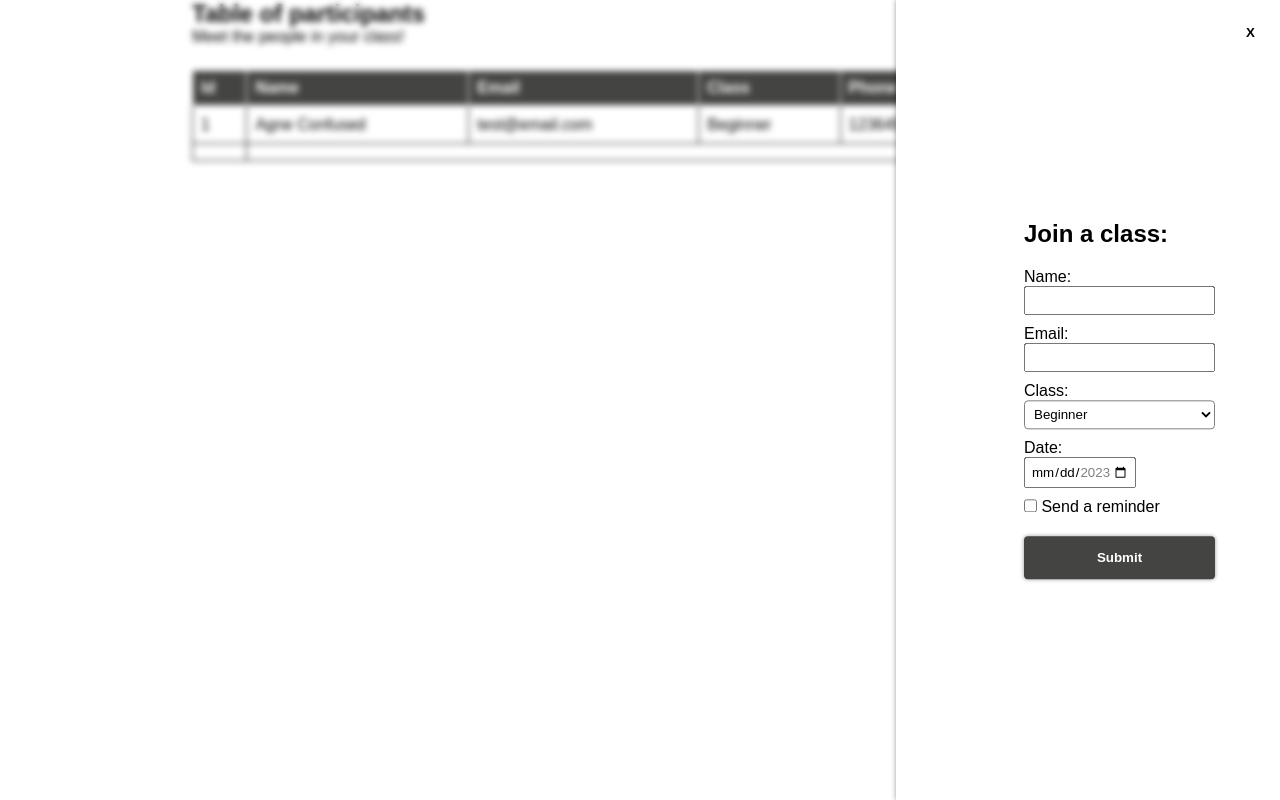
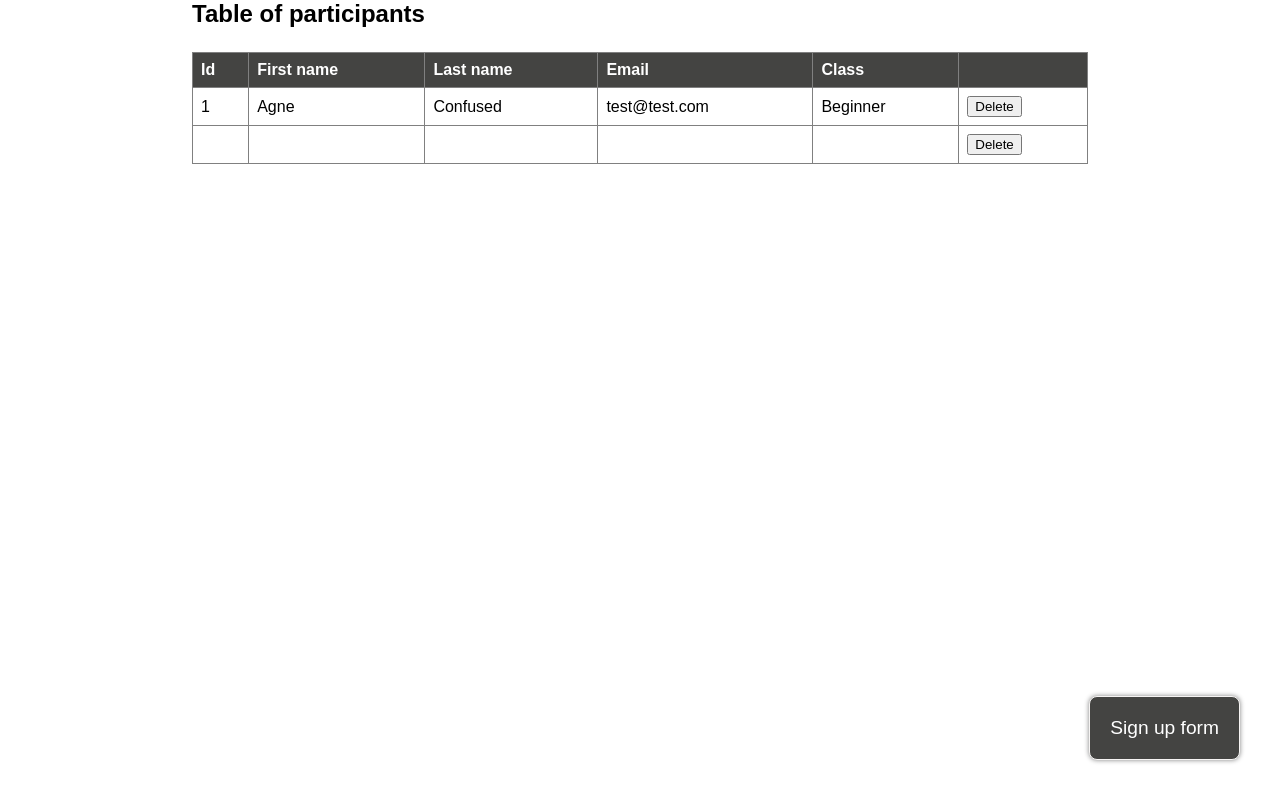
Before and after one commit to epuce/she-goes-tech, a Vue app in the folder final-task/final-vue-app/: page / in a window 1280 px wide. Built offline with nearby package versions, Linux system fonts and the light colour scheme.

Commit message:
updating final task, adding validation

```diff
--- a/final-task/final-vue-app/src/components/FrontTable.vue
+++ b/final-task/final-vue-app/src/components/FrontTable.vue
@@ -1,33 +1,36 @@
 <template>
     <div class="table-wrapper">
         <h2>Table of participants</h2>
-        <p>Meet the people in your class!</p>
+        <!-- <p>Meet the people in your class!</p> -->
         <div class="table-container">
             <table class="table">
                 <thead>
                     <tr>
                         <th>Id</th>
-                        <th>Name</th>
+                        <th>First name</th>
+                        <th>Last name</th>
                         <th>Email</th>
                         <th>Class</th>
-                        <th>Phone</th>
                         <th></th>
-
                     </tr>
                 </thead>
                 <tbody>
                     <tr>
                         <td>1</td>
-                        <td>Agne Confused</td>
-                        <td>test@email.com</td>
+                        <td>Agne </td>
+                        <td>Confused</td>
+                        <td>test@test.com</td>
                         <td>Beginner</td>
-                        <td>123645</td>
-                        <td> <button >Delete</button></td>
+                        <td> <button>Delete</button></td>
                         <!-- <td> <button @click.stop="onUserDelete(item.id)" class="user-list__delete">Delete</button></td> -->
-
                     </tr>
                     <tr>
-                        <td></td>
+                        <td>{{ id }}</td>
+                        <td>{{ firstName }}</td>
+                        <td>{{ lastName }}</td>
+                        <td>{{ classType }}</td>
+                        <td>{{ email }}</td>
+                        <td> <button>Delete</button></td>
                     </tr>
 
                 </tbody>
@@ -43,15 +46,17 @@ export default {
 <style>
 * {
     margin: 0px;
-    font-family: Montserrat, Arial, Helvetica, sans-serif;
+    font-family: Arial, Helvetica, sans-serif;
     /* background-color: #f6f4f3; */
 }
 
 .table-wrapper {
+
     max-width: 70vw;
     margin: auto;
     height: 100vh;
 }
+
 
 th {
     background-color: #444442;
@@ -69,10 +74,14 @@ td {
     border: 1px solid;
     border-collapse: collapse;
     padding: 8px;
+    border: solid gray 1px;
 }
 
 table {
+
     margin-top: 24px;
+
     width: 100%;
+    border-radius: 4px;
 }
 </style>
--- a/final-task/final-vue-app/src/components/MainView.vue
+++ b/final-task/final-vue-app/src/components/MainView.vue
@@ -12,7 +12,6 @@
 
 <script>
 import { defineComponent, ref } from 'vue';
-// import SignupBtn from "./SignupBtn.vue"
 import SignupPopup from "./SignupPopup.vue"
 // import MainVisuals from "./MainVisuals.vue"
 // import MainFooter from "./MainFooter.vue"
@@ -20,15 +19,14 @@ import FrontTable from "./FrontTable.vue"
 
 export default defineComponent({
   components: {
-    // SignupBtn,
     SignupPopup,
     // MainVisuals,
     // MainFooter,
     FrontTable,
   },
   setup() {
-    // var showForm = ref(false) REMOVE TO NOT SHOW FORM ALL THE TIME
-    var showForm = ref(true)
+    var showForm = ref(false)
+       // var showForm = ref(true)  // ADD/REMOVE TO SHOW FORM ALL THE TIME
 
     return {
       showForm,
--- a/final-task/final-vue-app/src/components/MainVisuals.vue
+++ b/final-task/final-vue-app/src/components/MainVisuals.vue
@@ -270,6 +270,4 @@ export default {
         margin-left: 25px;
     }
 
-
-
 </style>
--- a/final-task/final-vue-app/src/components/SignupPopup.vue
+++ b/final-task/final-vue-app/src/components/SignupPopup.vue
@@ -2,25 +2,35 @@
   <div class="popup__wrapper">
     <div class="popup">
       <div class="signup__wrapper">
+        <alert show dismissible variant="danger" v-if="errors.length > 0" class="validation-error__wrapper">
+          <div v-for="error in errors" :key="error" class="validation-error__alert">
+            {{ error }}
+          </div>
+        </alert>
         <h2>Join a class:</h2>
         <form @submit.prevent="submitForm" class="signup-form">
-          <label>Name:
+          <label>First name:
 
-            <input id="name" v-model="name" type="text" name="name" /><br />
-            <div v-if="!nameIsValid" class="validation-error">Please enter a name</div>
+            <input id="firstName" v-model="firstName" type="text" name="firstName"
+              :class="{ 'validation-error__input': !firstName && showError }" /><br />
           </label>
 
-          <!-- <label>Last name:
-            <input type="text" name="last-name" /><br />
-          </label> -->
+          <label>Last name:
+
+            <!-- <input id="lastName" v-model="lastName" type="text" name="lastName" :class="!lastName ? 'validation-error__input' : ''"/><br /> -->
+            <!-- <input id="lastName" v-model="lastName" type="text" name="lastName" :class="{ 'validation-error__input': showError}"/><br /> -->
+            <input id="lastName" v-model="lastName" type="text" name="lastName"
+              :class="{ 'validation-error__input': !lastName && showError }" /><br />
+
+          </label>
 
           <label>Email:
 
-            <input type="email" name="email" v-model="email"/><br />
-            <div v-if="!emailIsValid" class="validation-error">Please enter a valid email</div>
+            <input type="email" name="email" v-model="email"
+              :class="{ 'validation-error__input': !email && showError }" /><br />
           </label>
 
-          <label>Class:
+          <label>Class type:
             <br>
             <select>
               <option value="beginner">Beginner</option>
@@ -31,7 +41,7 @@
 
           <label>Date:
             <br>
-            <input type="date" name="date" min="2023-04-20" max="2023-05-31" />
+            <input type="date" name="date" min="2023-04-27" max="2023-05-31" />
             <!-- can we show only a limited amount of days?  is there a prettier solution in VUE or other -->
           </label>
 
@@ -45,7 +55,7 @@
             <input type="tel" name="phone" /><br>
           </label>
 
-          <button class="btn__submit" @click="submitForm = true" type="button">Submit</button>
+          <button class="btn__submit" @click="submitForm" type="button">Submit</button>
           <!-- <button class="btn__submit"  @click="showSuccess = true" type="button">Submit</button> -->
         </form>
       </div>
@@ -73,43 +83,39 @@ export default defineComponent({
   data() {
     return {
       checked: false,
-      name: '',
+      errors: [],
+      firstName: '',
+      lastName: '',
       email: '',
-      nameIsValid: true,
-      emailIsValid: true,
-      // If isEmailValid = false, a message appears
+      showValidation: false,
     }
   },
 
   methods: {
-      validateForm() {
-      if (name.value.length < 3) {
-        nameIsValid.value = false;
+    submitForm() {
+      this.errors = [];
+      if (!this.firstName) {
+        this.errors.push('First name is required');
+      }
+      if (!this.lastName) {
+        this.errors.push('Last name is required');
+        this.showError = true
+      }
+      if (!this.email) {
+        this.errors.push('Email is required');
       } else {
-        nameIsValid.value = true;
+        var emailRegEx = /^(([^<>()[\]\\.,;:\s@"]+(\.[^<>()[\]\\.,;:\s@"]+)*)|(".+"))@((\[[0-9]{1,3}\.[0-9]{1,3}\.[0-9]{1,3}\.[0-9]{1,3}\])|(([a-zA-Z\-0-9]+\.)+[a-zA-Z]{2,}))$/;
+        if (!emailRegEx.test(this.email)) {
+          this.errors.push("Invalid email address");
         }
-      if (!emailRegEx.test(email.value)) {
-        emailIsValid.value = false;
-      } else {
-        emailIsValid.value = true;
       }
-
-      if (isNameValid.value && isEmailValid.value) {
-        //return this.emailIsValid && this.nameIsValid
-      }
-    },
-      submitForm() {
-        if(validateForm()) {
-          console.log('FORM OK')
-          // TODO: submit data
-        } else {
-          console.log('INVALID FORM')
-        }
+      if (this.errors.length === 0 && this.firstName && this.lastName && this.email) {
+        this.showError = false
+        this.showSuccess = true
       }
     },
 
-
-
+  },
 
   setup(props, { emit }) {
     var onClose = function () {
@@ -120,10 +126,8 @@ export default defineComponent({
 
     return {
       onClose,
-        // onSubmit,
       showSuccess,
       showPhone,
-
     };
   },
 
@@ -151,7 +155,6 @@ export default defineComponent({
 
 }
 
-/* <!-- TODO button and input alignment --> */
 
 .btn__close {
   position: absolute;
@@ -188,23 +191,9 @@ export default defineComponent({
 
 .signup-form input,
 select {
-  /* display: block; */
-  /* width: 100%;  */
-  /* /* margin: 0;  */
   padding: 5px;
 }
 
-/* .signup-from input,
-select {
-  /* padding: 10px 20px;
-  margin: 8px 0;
-  display: inline-block;
-  border: 1px solid gray;
-  border-radius: 4px;
-  box-sizing: border-box;
-  background-color: white;
-  /* width: 90%;
-} */
 
 .signup-form select {
   display: inline-block;
@@ -234,12 +223,23 @@ select {
   background-color: #2a2a29;
 }
 
-.validation-error {
-  color: red;
-  font-size: 12px;
+.validation-error__wrapper {
+  display: block;
+  border-radius: 4px;
+  border: 2px solid darkred;
+  padding: 7px;
+  margin-bottom: 25px;
+  background-color: rgb(253, 221, 226);
 }
 
-/* .signup-form input {
-  border-color: red;
-} */
+.validation-error__alert {
+  color: darkred;
+  font-size: 15px;
+}
+
+
+.validation-error__input {
+  border: 2px solid darkred;
+  border-radius: 4px;
+}
 </style>
--- a/final-task/final-vue-app/src/components/SuccessPopup.vue
+++ b/final-task/final-vue-app/src/components/SuccessPopup.vue
@@ -2,7 +2,7 @@
  <div class="successPopup__wrapper">
     <div class="successPopup">
       <button class="successBtn__close" @click="onClose()">X</button>
-      <h2>Success, {{ name }}</h2>
+      <h2>Success, {{ firstName }}</h2>
       <!-- // TODO: link with input of name -->
 
       <p>
@@ -38,7 +38,6 @@ export default defineComponent({
 <style>
 .successBtn__close {
   float: right;
-  /* margin: 0; */
   font-weight: bold;
   cursor: pointer;
   border: none;
```
Lines whose indentation alone changed are shown as unchanged.
